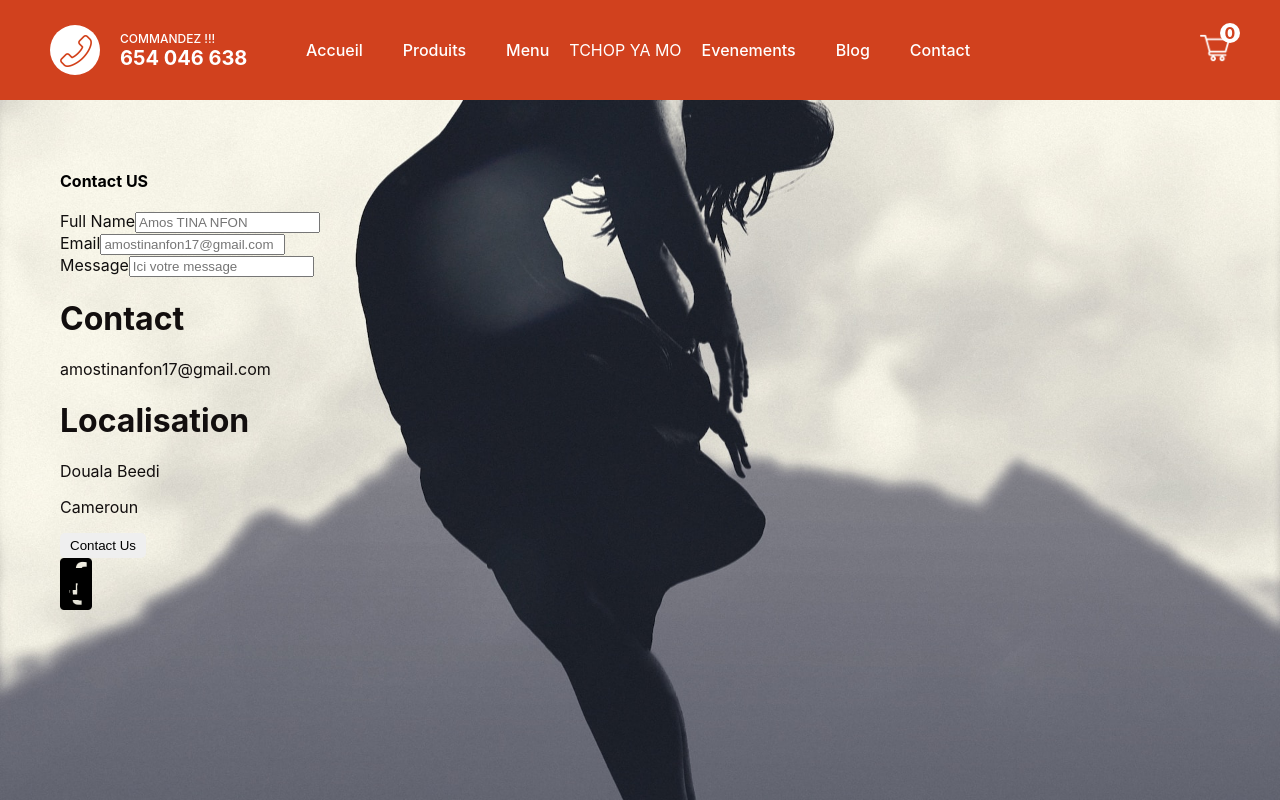
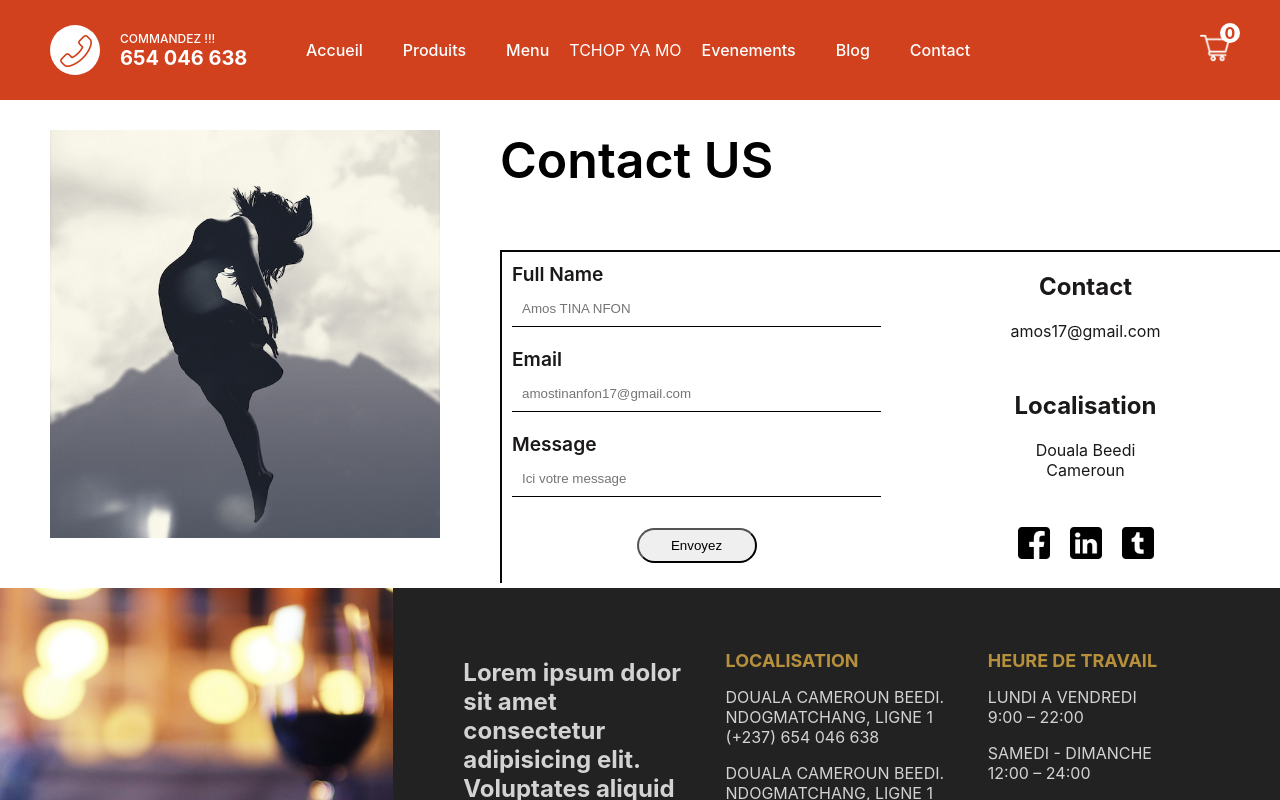
Before and after one commit to amostinanfon/restaurant, a Next.js app: page /contact in a window 1280 px wide. Shown: the top 800 px of the page. Built offline with nearby package versions, Linux system fonts and the light colour scheme.

Commit message:
contact page well design

```diff
--- a/pages/contact.jsx
+++ b/pages/contact.jsx
@@ -19,12 +19,14 @@ const Contact = () => {
     return (<>
         <div className={styles.container}>
             <div className={styles.wrapper}>
+                <div className={styles.item}>
                     <div className={styles.itemImg}>
-                    <Image src="/img/contact.jpg" objectFit="cover" layout="fill" alt="" />
+                        <Image src="/img/contact.jpg" alt="" objectFit='cover' layout='fill'/>
+                    </div>
                 </div>
                     <div className={styles.item}>
                         <div className={styles.text}>
-                            <h1>Contact US</h1>
+                            Contact US
                         </div>
                         <div className={styles.main}>
                         <div className={styles.wrapperItem}>
@@ -59,28 +61,29 @@ const Contact = () => {
                             </div>
                             <div className={styles.card}>
                                 <div className={styles.cardRight}>
-                                    <h1>Contact</h1>
-                                    <p>amostinanfon17@gmail.com</p>
+                                    <h2>Contact</h2>
+                                    <span>amos17@gmail.com</span>
                                 </div>
                                 <div className={styles.cardRight}>
-                                    <h1>Localisation</h1>
-                                    <p>Douala Beedi</p>
-                                    <p>Cameroun</p>
+                                    <h2>Localisation</h2>
+                                    Douala Beedi<br/>
+                                    Cameroun<br/>
                                 </div>
                             </div>
                         </div>
                         <div className={styles.wrapperItem}>
                             <div
-                                className={styles.cardItem}
+                                className={styles.cardItem2}
                                 >
                                 <button
                                     className={styles.button}
                                     onChange={handleClick}
                                     >
-                                    Contact Us
+                                    Envoyez
                                 </button>
                             </div>
-                            <div className={styles.cardItem}>
+                            <div className={styles.cardItem2}>
+                                <div className={styles.imgItem}>
                                     <div className={styles.img}>
                                         <Image src="/img/facebook.png" alt="" width={32} height={32}/>
                                     </div>
@@ -96,6 +99,7 @@ const Contact = () => {
                     </div>
                 </div>
             </div>
+        </div>
     </>
     )
 }
--- a/styles/Contact.module.css
+++ b/styles/Contact.module.css
@@ -1,75 +1,130 @@
 .container {
    width: 100%;
-   height: calc(100vh - 100px);
+   height: 100%;
 }
 
 
 .wrapper {
     display: flex;
-    margin-top: 10px
 }
 
-.itemImg{
-    margin:0 0 10px 10px ;
-}
+/* .itemImg{
+    margin: 100px;
+} */
 
 .item {
     flex: 1;
+    margin: 30px 0 50px 50px;
     position: relative;
     display: flex;
   }
 
   .item:last-child {
     flex: 2;
-    padding: 50px;
+    padding: 0px 0 5px 10px;
+    margin-bottom: 0px;
     justify-content: center;
     flex-direction: column;
   }
 
 .wrapperItem {
     color: black;
+    display: flex;
+    justify-content: space-between;
 }
 
 .card {
     color: rgb(27, 24, 24);
+    flex: 1;
+    display: flex;
+    flex-direction: column;
 }
 
+.card:last-child {
+    text-align: center;
+}
+
+.imgItem {
+    display: flex;
+    justify-content: center;
+}
+
+.img {
+    margin: 10px;
+}
 .cardItem {
-    color: rgb(18, 16, 16);
+    margin: 10px;
+    flex: 1;
+    display: flex;
+    flex-direction: column;
+}
+
+.cardItem2 {
+    margin: 10px;
+    flex: 1;
+    display: flex;
+    flex-direction: column;
+}
+
+.cardItem2:first-child {
+    flex: 1;
+    justify-content: center;
+    align-items: center;
 }
 
 .button {
-    justify-content: center;
-    border: none;
-    border-radius: 5px;
-    padding: 5px 10px;
+    width: 120px;
+    padding: 8px;
+    cursor: pointer;
+    border-radius: 25px;
 }
 
 .main {
-    color: rgb(10, 8, 8);
+    border-top: 2px solid rgb(6, 6, 6);
+    border-left: 2px solid rgb(8, 8, 8);
 }
 
 .input {
     color: rgb(29, 24, 24);
+    padding: 10px;
+    border: none;
+    border-bottom: 1px solid black;
 }
 
 .label {
-    color: rgb(16, 14, 14);
+    padding-bottom: 5px;
+    font-weight: 600;
+    font-size: larger;
 }
 
-.cardRight {
-    color: rgb(18, 14, 14);
-}
-
-.img {
-    width: 10px;
-    height: 10px;
+.cardRight:first-child {
+    margin-bottom: 30px;
 }
 
 .text {
-    margin-bottom: 10px;
+    margin-bottom: 60px;
+    font-size: 50px;
+    font-weight: 600;
 }
 
-.text h1 {
-    font-size: medium;
+@media screen and (max-width: 700px){
+    .item:first-child {
+        display: none ;
+    }
+
+    .item:last-child {
+        padding: 0;
+        margin: 0;
+    }
+
+    .main {
+        border: none;
+        border-top: 2px solid black;
+    }
+
+    .text {
+        font-size: 40px;
+        text-align: center;
+        margin: 10px 0 20px 0;
+    }
 }
--- a/styles/Footer.module.css
+++ b/styles/Footer.module.css
@@ -34,7 +34,7 @@
   color: rgb(211, 211, 211);
 }
 
-@media screen and (max-width: 480px) {
+@media screen and (max-width: 700px) {
   .container {
     height: auto;
     text-align: center;
```
Also changed, not shown: public/img/contact.jpg. Lines whose indentation alone changed are shown as unchanged.
